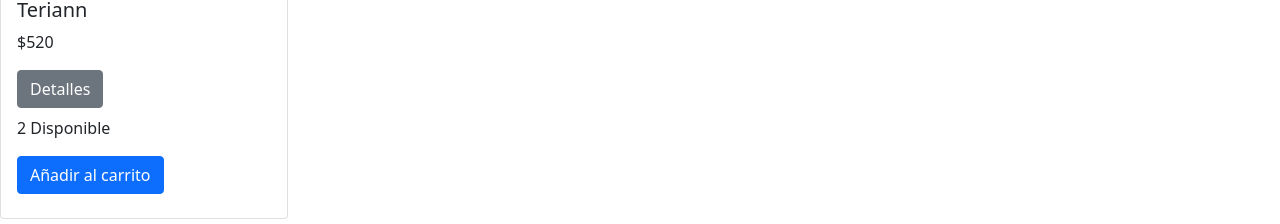
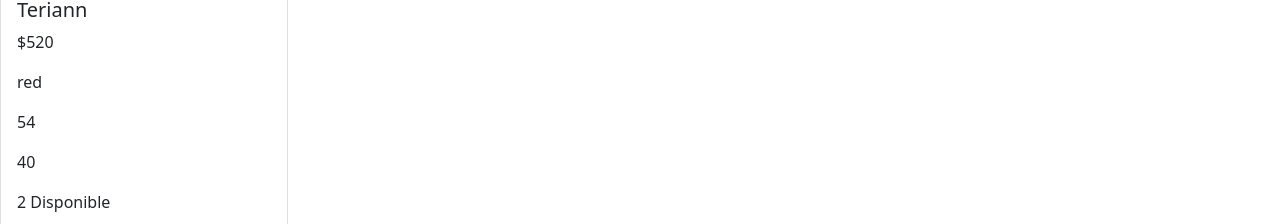
Before and after one commit to nicolasinda/appReactJs, a React (Create React App) app: page /item/1 in a window 1280 px wide. Shown: the part 290-514 px from the top of the page. Built offline with nearby package versions, Linux system fonts and the light colour scheme.

Commit message:
correcion detalles

```diff
--- a/src/comoponents/ItemDetail.jsx
+++ b/src/comoponents/ItemDetail.jsx
@@ -2,7 +2,7 @@
 import { useState } from "react";
 import { Link } from 'react-router-dom';
 const ItemDetail = ({ item }) => {
-  const { title, price, stock, pictureUrl, id } = item;
+  const { title, price, stock, pictureUrl, id, color, alto, ancho } = item;
   return (
     <>
      <div className="card" >
@@ -10,10 +10,11 @@ const ItemDetail = ({ item }) => {
         <div className="card-body">
             <h5 className="card-title">{title}</h5>
             <p className="card-text">{price}</p>
+            <p className="card-text">{color}</p>
+            <p className="card-text">{alto}</p>
+            <p className="card-text">{ancho}</p>
 
-            <Link to={`item/${id}`}>
-            <button className="btn btn-secondary mb-2" type="button">Detalles</button>
-            </Link>
+
             <p className="card-text">{stock} Disponible</p>
 
             <button className="btn btn-primary mb-2" type="button">Añadir al carrito</button>
```
